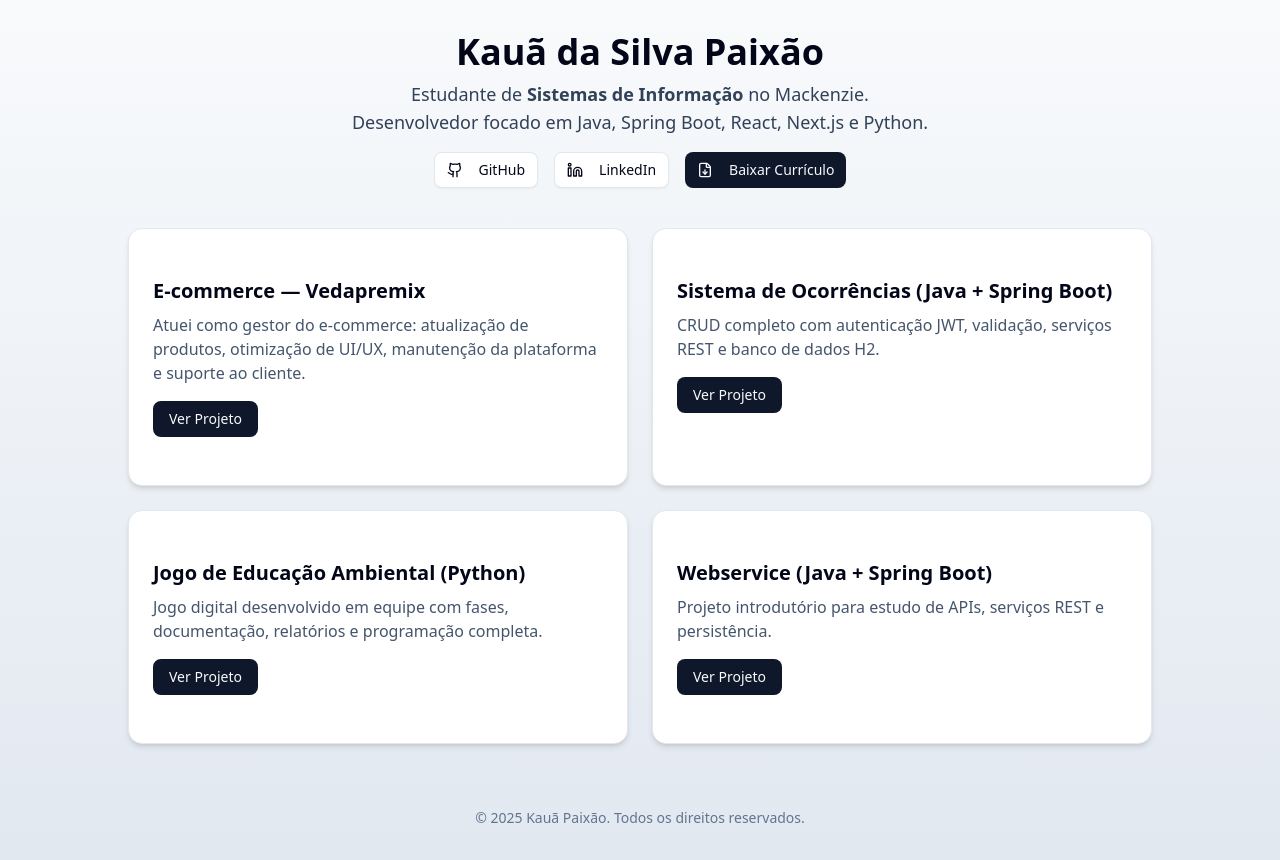
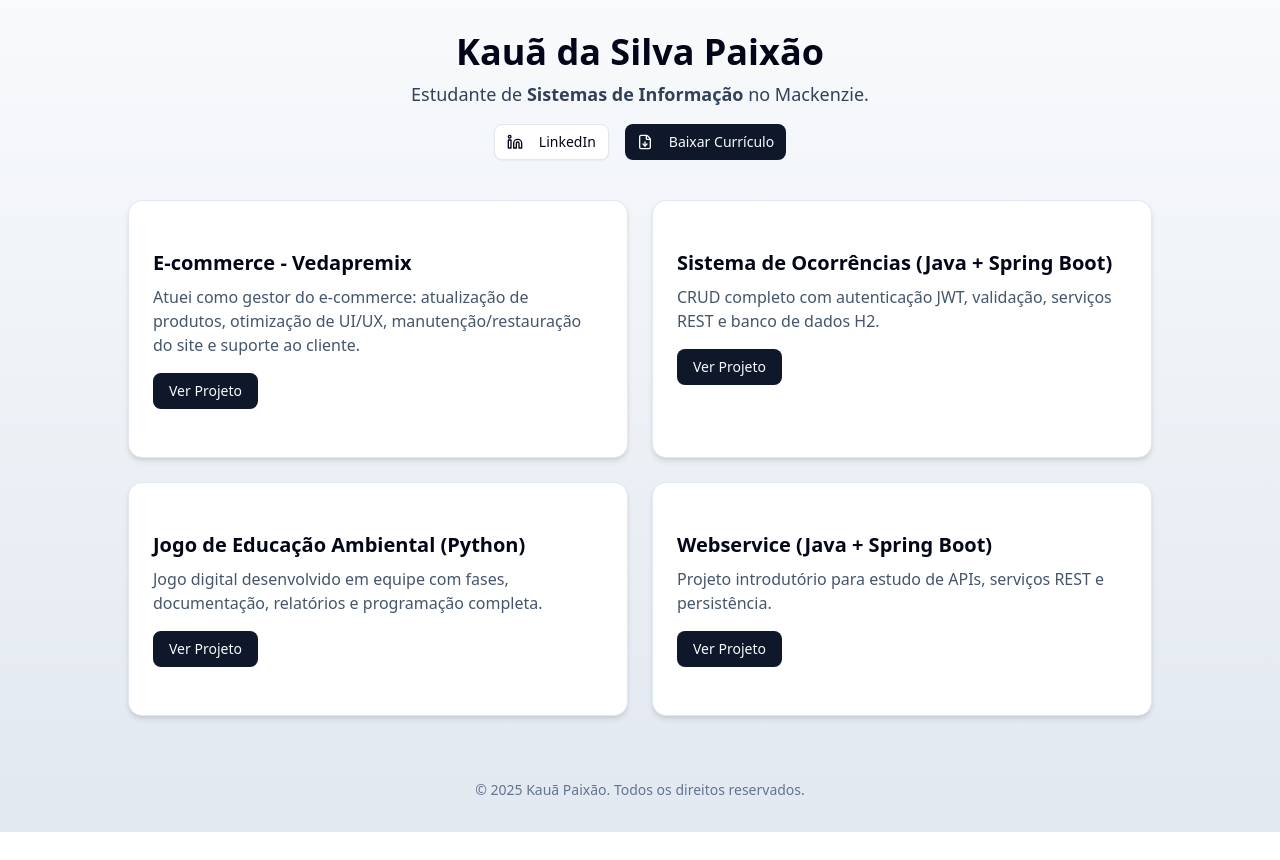
Before and after one commit to kauapaixao/portfolio-kauapaixao, a Next.js app: page / in a window 1280 px wide. After the commit the page ends 832 px from the top, so only its background shows below. Built offline with nearby package versions, Linux system fonts and the light colour scheme.

Commit message:
refinando

```diff
--- a/app/page.tsx
+++ b/app/page.tsx
@@ -5,10 +5,10 @@ import { Github, Globe, FileDown, Linkedin } from "lucide-react";
 export default function PortfolioKauaPaixao() {
   const projects = [
     {
-      name: "E-commerce — Vedapremix",
+      name: "E-commerce - Vedapremix",
       link: "https://vedapremix.com.br",
       description:
-        "Atuei como gestor do e-commerce: atualização de produtos, otimização de UI/UX, manutenção da plataforma e suporte ao cliente.",
+        "Atuei como gestor do e-commerce: atualização de produtos, otimização de UI/UX, manutenção/restauração do site e suporte ao cliente.",
     },
     {
       name: "Sistema de Ocorrências (Java + Spring Boot)",
@@ -36,23 +36,11 @@ export default function PortfolioKauaPaixao() {
       <section className="text-center max-w-3xl mb-10">
         <h1 className="text-4xl font-bold mb-2">Kauã da Silva Paixão</h1>
         <p className="text-lg text-slate-700 mb-4">
-          Estudante de <b>Sistemas de Informação</b> no Mackenzie. <br />
-          Desenvolvedor focado em Java, Spring Boot, React, Next.js e Python.
+          Estudante de <b>Sistemas de Informação</b> no Mackenzie.
         </p>
 
         {/* Top Buttons */}
         <div className="flex flex-wrap justify-center gap-4 mt-4">
-
-          {/* GitHub */}
-          <Button variant="outline" asChild>
-            <a
-              href="https://github.com/kauapaixao"
-              target="_blank"
-              rel="noopener noreferrer"
-            >
-              <Github className="mr-2 h-4 w-4" /> GitHub
-            </a>
-          </Button>
 
           {/* LinkedIn */}
           <Button variant="outline" asChild>
```
